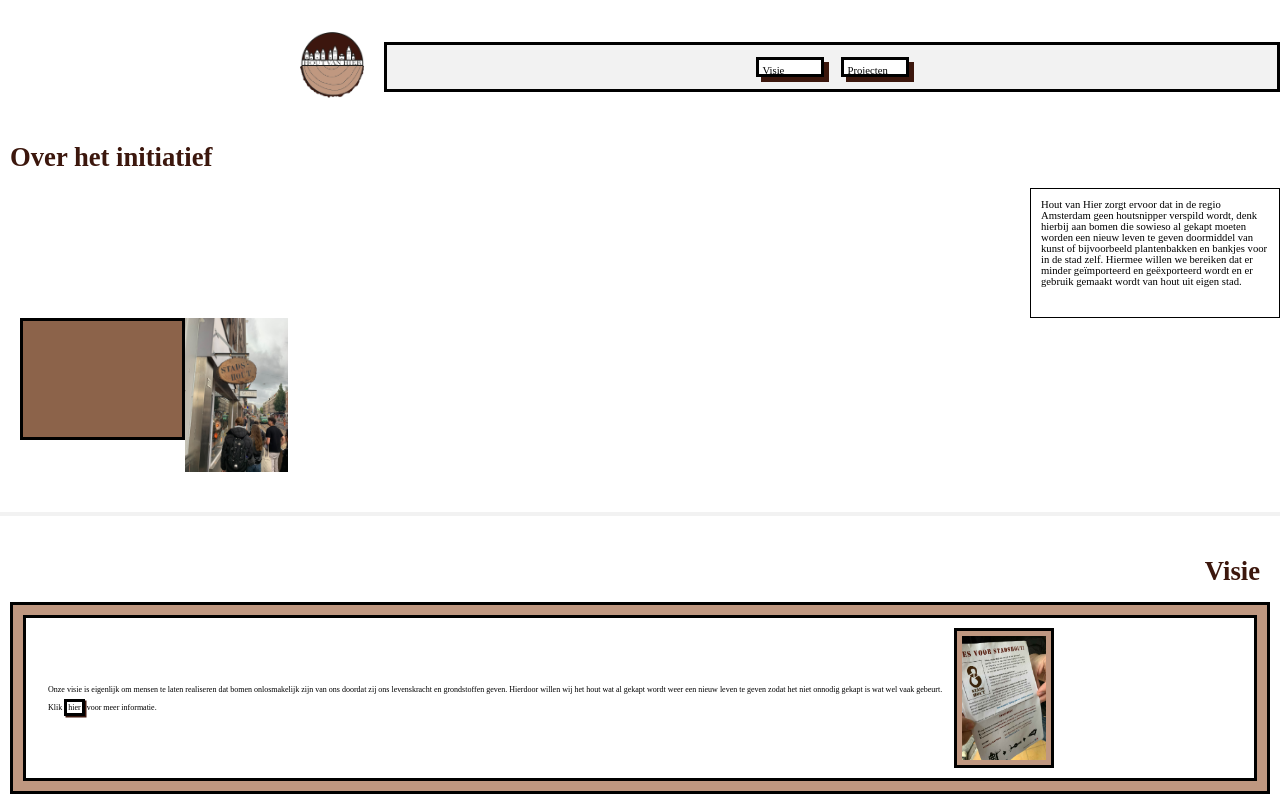
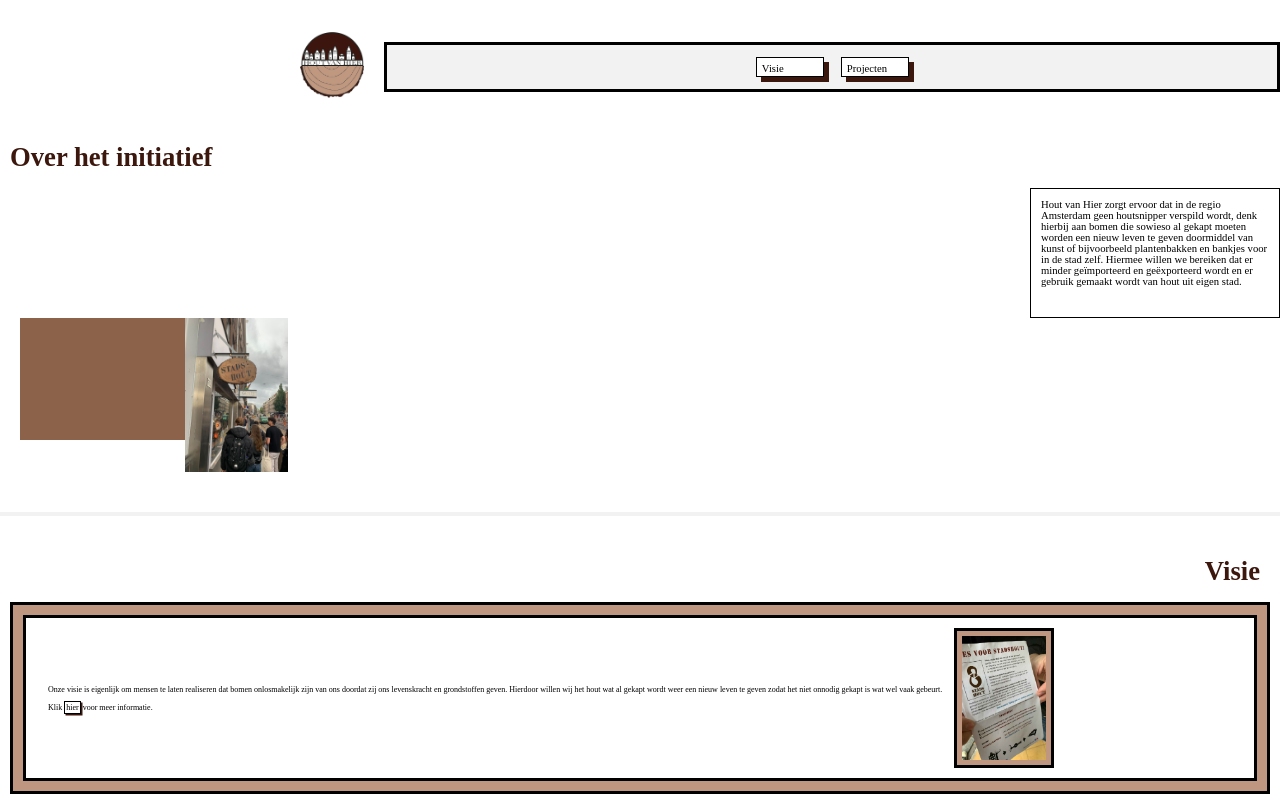
Before and after one commit to Tychodiep/P1, a plain HTML site: page index.html in a window 1280 px wide. Shown: the top 800 px of the page. Drawn offline with Linux system fonts and the light colour scheme; a web font is replaced by a local one.

Commit message:
Update style.css

```diff
--- a/style.css
+++ b/style.css
@@ -34,7 +34,7 @@ ul{
 li{
     box-shadow: 5px 5px rgb(60,23,13);
     background-color: white;
-    border: solid;
+    border: solid 1px;
     width: 68px;
     height: 20px;
 }
@@ -44,7 +44,7 @@ li a{
     color: black;
     font-family: Dido;
     font-size: 8pt;
-    padding: 3pt;
+    padding: 4pt;
 
 
 }
@@ -108,13 +108,11 @@ header img{
 }
 
 .vierkant1{
-    border: solid;
     margin-left: 20px;
     float: left;
     width: 165px;
     height: 122px;
     display: flex;
-    border: solid;
     background-color: rgb(140,99,74);
 }
 
@@ -197,7 +195,7 @@ header img{
 .p2 a{
     text-decoration: none;
     color: black;
-    border: solid;
+    border: solid 1px;
     padding: 1px;
     box-shadow: 1.5px 1.5px rgb(60,23,13);
 }
```
